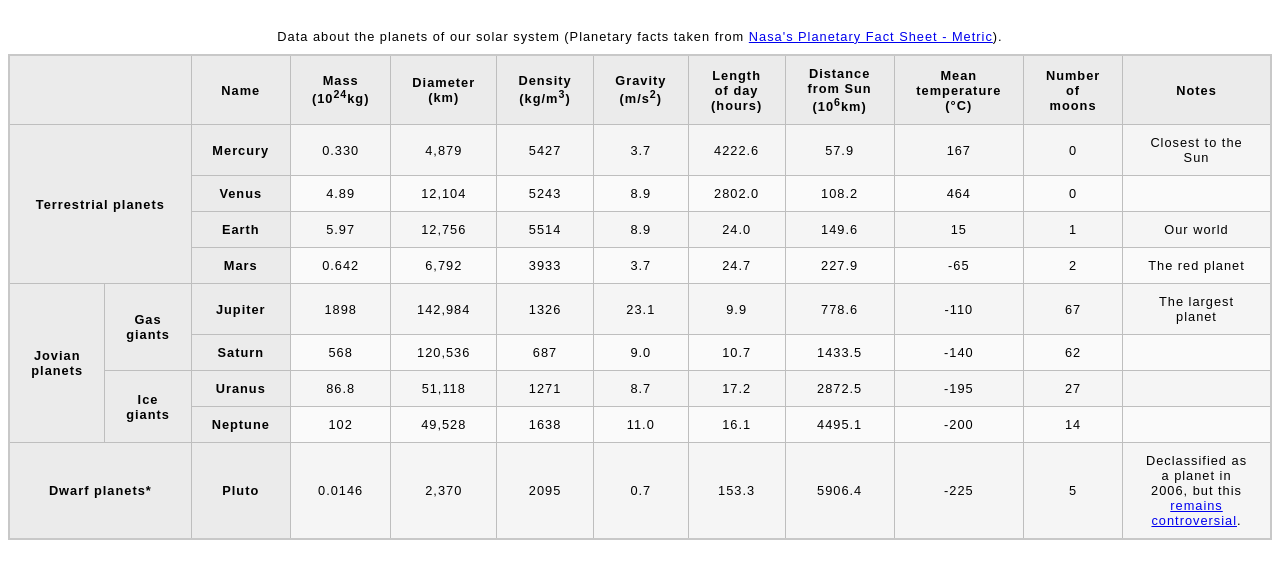
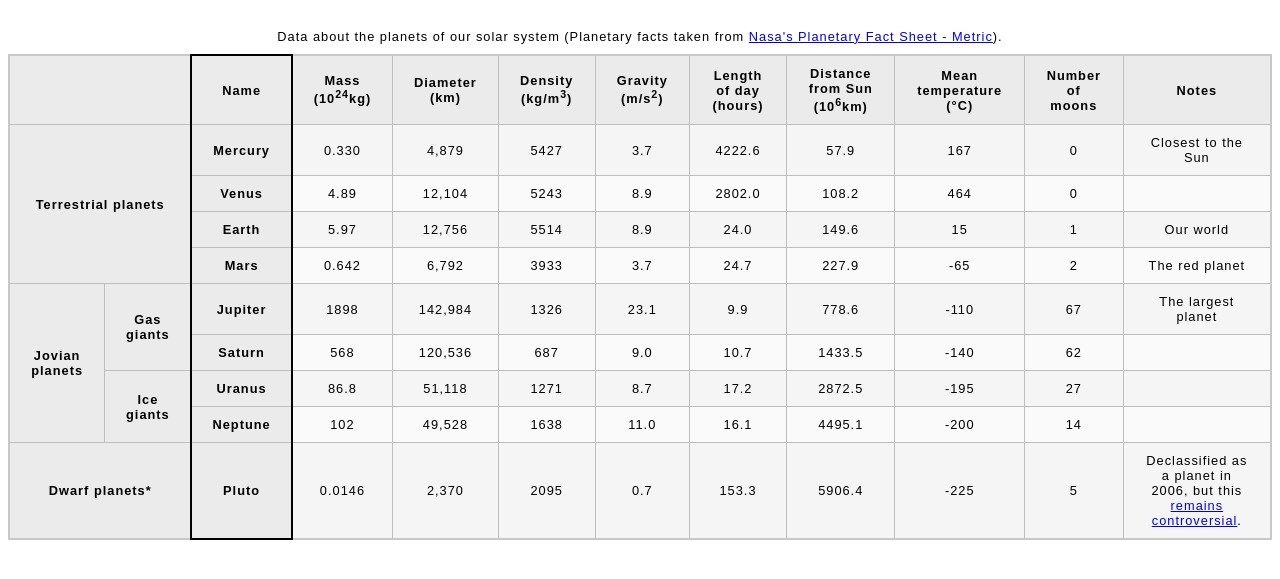
Before and after one commit to fran-mowat/structuring-data, a plain HTML site: page index.html in a window 1280 px wide. Shown: the part 61-640 px from the top of the page. Drawn offline with Linux system fonts and the light colour scheme.

Commit message:
styling columns using col and colgroup tags

```diff
--- a/index.html
+++ b/index.html
@@ -11,6 +11,11 @@
     <div>
         <table>
             <caption>Data about the planets of our solar system (Planetary facts taken from <a href="http://nssdc.gsfc.nasa.gov/planetary/factsheet/">Nasa's Planetary Fact Sheet - Metric</a>).</caption>
+            <colgroup>
+                <col>
+                <col>
+                <col style="border: 2px solid black;">
+            </colgroup>
             <thead>
                 <tr>
                     <th colspan="2"></th>
```
